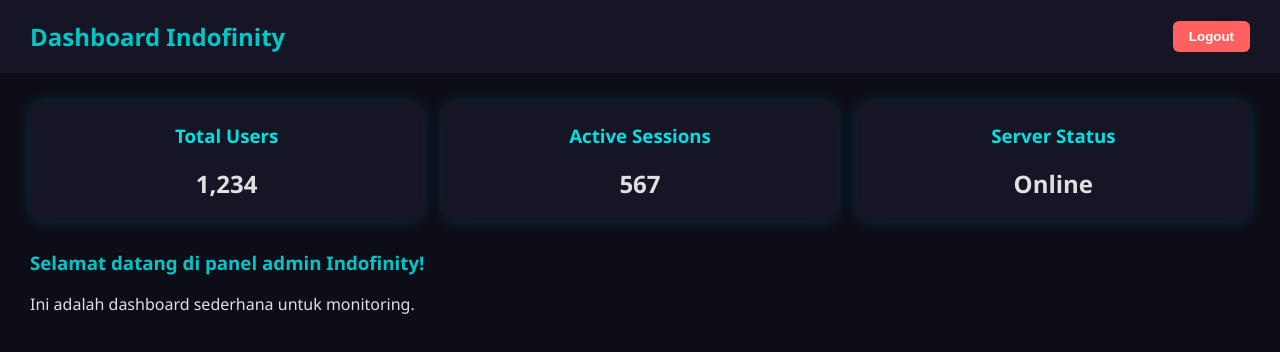
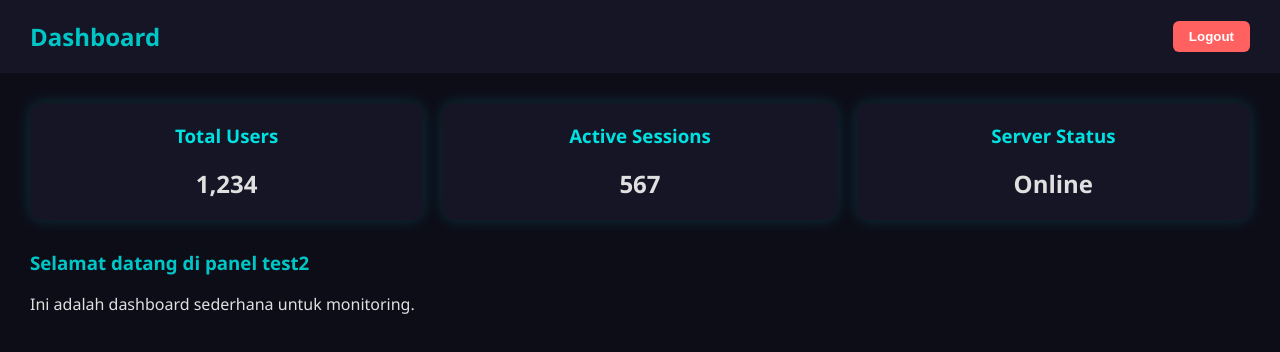
Before and after one commit to Yantrue/Test2, a plain HTML site: page index.html in a window 1280 px wide. Drawn offline with Linux system fonts and the light colour scheme; sample sign-in values are in the browser's storage.

Commit message:
Update index.html

```diff
--- a/index.html
+++ b/index.html
@@ -8,7 +8,7 @@
 </head>
 <body>
   <header>
-    <h2>Dashboard Indofinity</h2>
+    <h2>Dashboard</h2>
     <button id="logoutBtn">Logout</button>
   </header>
 
@@ -29,7 +29,7 @@
     </section>
 
     <section class="welcome">
-      <h3>Selamat datang di panel admin Indofinity!</h3>
+      <h3>Selamat datang di panel test2</h3>
       <p>Ini adalah dashboard sederhana untuk monitoring.</p>
     </section>
   </main>
```
